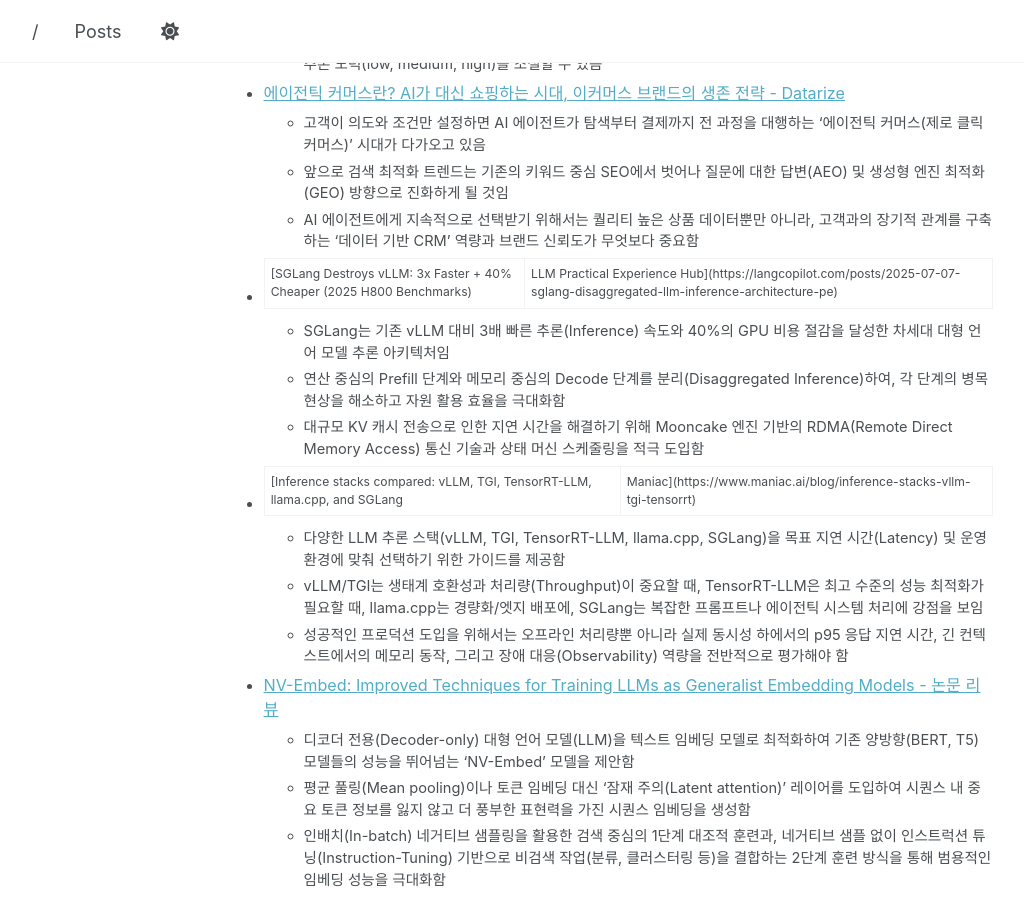
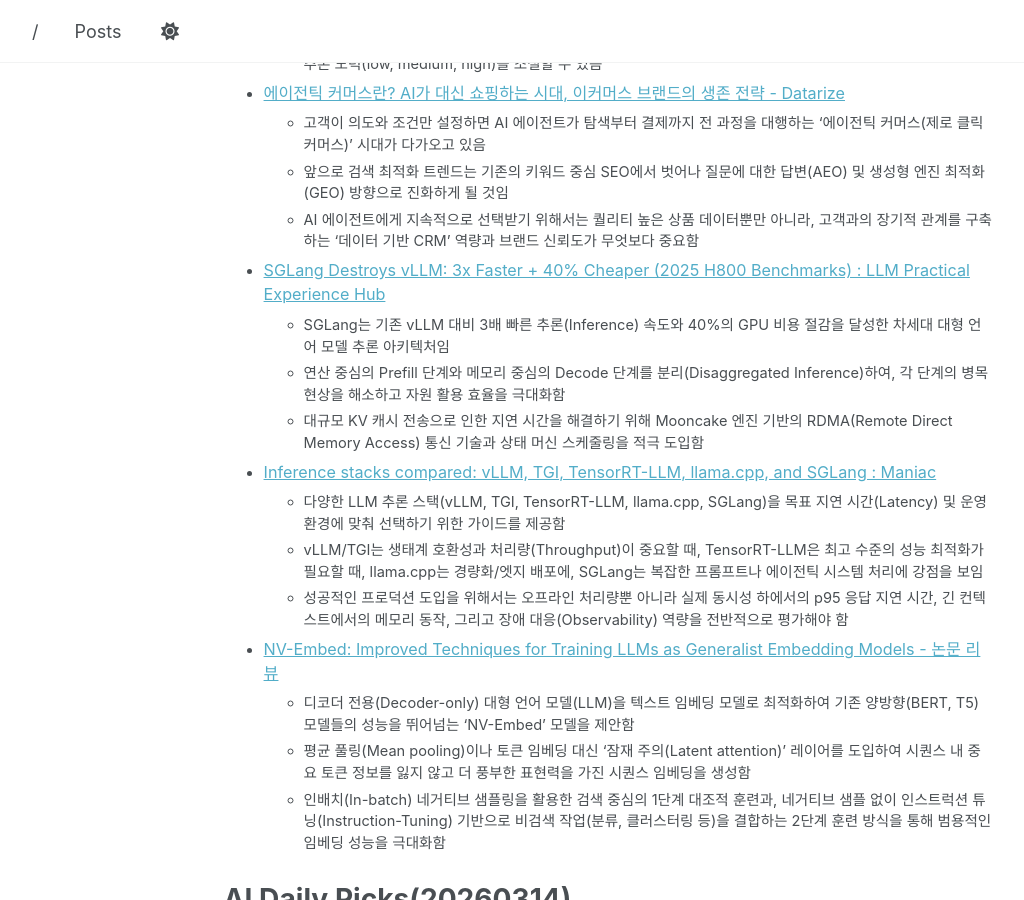
Before and after one commit to parameterfreak/parameterfreak.github.io, a Jekyll site: the page built from _posts/2026-03-11-ai-weekly-picks.md, in a window 1280 px wide and 900 px high, scrolled down 393 px. Shown: the whole window, without its empty margins (58-1082 px from the left). Built offline with Jekyll 4.4.1, drawn with Linux system fonts in a browser that asks for light colours; a script that is not in the unit is left out.

Commit message:
Update links and descriptions in AI weekly picks

```diff
--- a/_posts/2026-03-11-ai-weekly-picks.md
+++ b/_posts/2026-03-11-ai-weekly-picks.md
@@ -21,12 +21,12 @@
   * 앞으로 검색 최적화 트렌드는 기존의 키워드 중심 SEO에서 벗어나 질문에 대한 답변(AEO) 및 생성형 엔진 최적화(GEO) 방향으로 진화하게 될 것임
   * AI 에이전트에게 지속적으로 선택받기 위해서는 퀄리티 높은 상품 데이터뿐만 아니라, 고객과의 장기적 관계를 구축하는 '데이터 기반 CRM' 역량과 브랜드 신뢰도가 무엇보다 중요함
 
-* [SGLang Destroys vLLM: 3x Faster + 40% Cheaper (2025 H800 Benchmarks) | LLM Practical Experience Hub](https://langcopilot.com/posts/2025-07-07-sglang-disaggregated-llm-inference-architecture-pe)
+* [SGLang Destroys vLLM: 3x Faster + 40% Cheaper (2025 H800 Benchmarks) : LLM Practical Experience Hub](https://langcopilot.com/posts/2025-07-07-sglang-disaggregated-llm-inference-architecture-pe)
   * SGLang는 기존 vLLM 대비 3배 빠른 추론(Inference) 속도와 40%의 GPU 비용 절감을 달성한 차세대 대형 언어 모델 추론 아키텍처임
   * 연산 중심의 Prefill 단계와 메모리 중심의 Decode 단계를 분리(Disaggregated Inference)하여, 각 단계의 병목 현상을 해소하고 자원 활용 효율을 극대화함
   * 대규모 KV 캐시 전송으로 인한 지연 시간을 해결하기 위해 Mooncake 엔진 기반의 RDMA(Remote Direct Memory Access) 통신 기술과 상태 머신 스케줄링을 적극 도입함
 
-* [Inference stacks compared: vLLM, TGI, TensorRT-LLM, llama.cpp, and SGLang | Maniac](https://www.maniac.ai/blog/inference-stacks-vllm-tgi-tensorrt)
+* [Inference stacks compared: vLLM, TGI, TensorRT-LLM, llama.cpp, and SGLang : Maniac](https://www.maniac.ai/blog/inference-stacks-vllm-tgi-tensorrt)
   * 다양한 LLM 추론 스택(vLLM, TGI, TensorRT-LLM, llama.cpp, SGLang)을 목표 지연 시간(Latency) 및 운영 환경에 맞춰 선택하기 위한 가이드를 제공함
   * vLLM/TGI는 생태계 호환성과 처리량(Throughput)이 중요할 때, TensorRT-LLM은 최고 수준의 성능 최적화가 필요할 때, llama.cpp는 경량화/엣지 배포에, SGLang는 복잡한 프롬프트나 에이전틱 시스템 처리에 강점을 보임
   * 성공적인 프로덕션 도입을 위해서는 오프라인 처리량뿐 아니라 실제 동시성 하에서의 p95 응답 지연 시간, 긴 컨텍스트에서의 메모리 동작, 그리고 장애 대응(Observability) 역량을 전반적으로 평가해야 함
```
